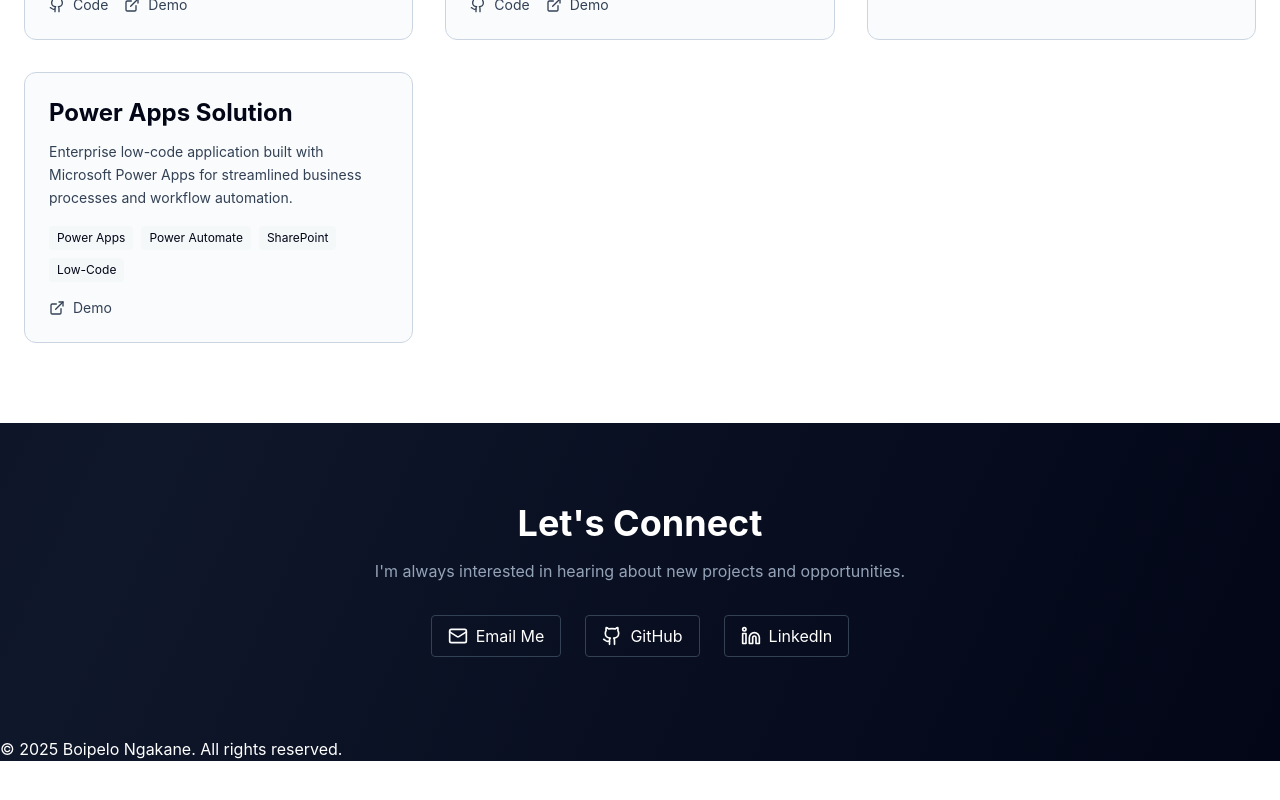
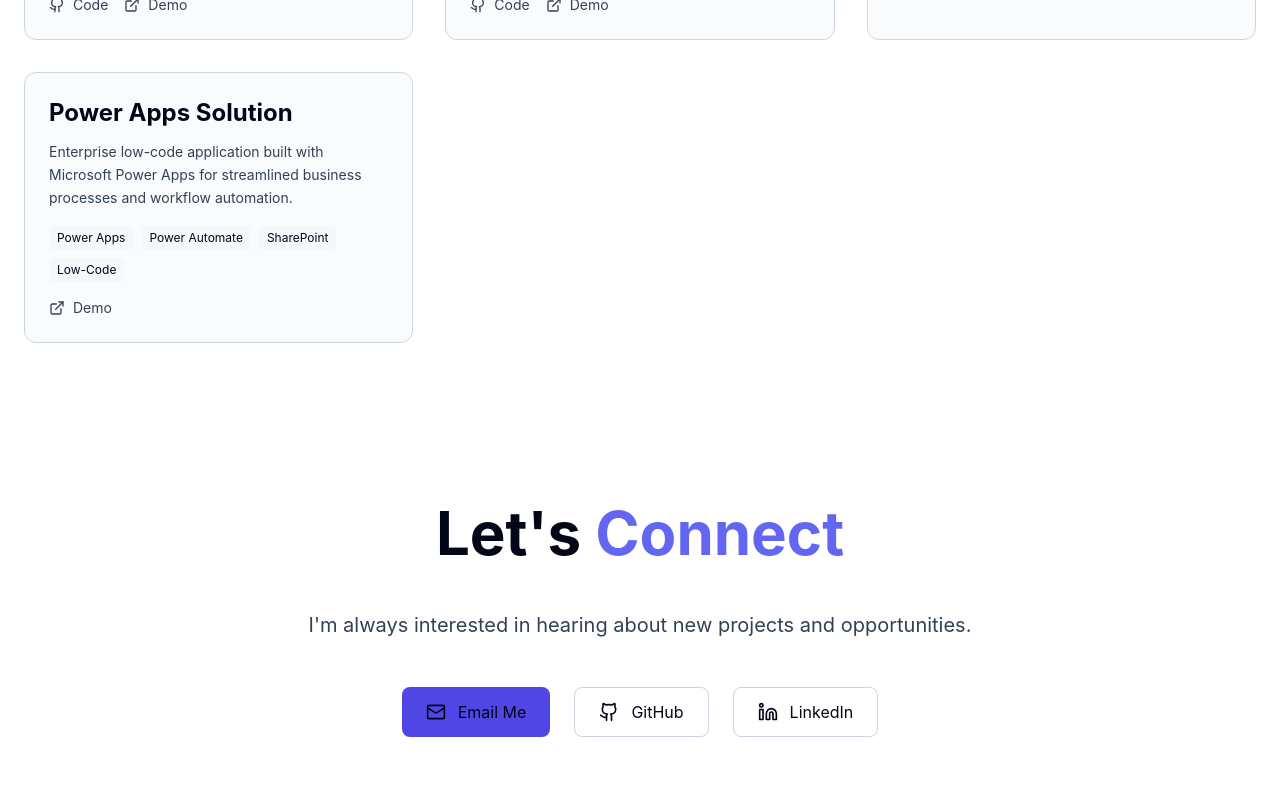
Before and after one commit to boipelo-codes/Project-Portfolio, a React (Vite) app: page / in a window 1280 px wide. Shown: the part 1986-2786 px from the top of the page. Before the commit the page ends 2747 px from the top, so only its background shows below. Built offline with nearby package versions, Linux system fonts and the light colour scheme.

Commit message:
update contact

```diff
--- a/src/components/Contact.jsx
+++ b/src/components/Contact.jsx
@@ -1,42 +1,40 @@
-import React from "react";
-import { Mail, Github, Linkedin } from "lucide-react";
+import React from 'react';
+import { Mail, Github, Linkedin } from 'lucide-react';
 
 export default function Contact() {
   return (
-    <section id="contact" className="contact-section py-20 px-6">
-      <div className="max-w-3xl mx-auto text-center">
-        <h2 className="contact-title text-4xl font-bold mb-4">
-          Let's Connect
+    <section id="services" className="min-h-screen py-20 px-6 bg-slate-950 dark:bg-white text-white dark:text-slate-950">
+      <div className="max-w-7xl mx-auto text-center">
+        <h2 className="text-4xl md:text-6xl font-bold mb-12 animate-fadeIn">
+          Let's <span className="text-indigo-500">Connect</span>
         </h2>
 
-        <p className="contact-description text-slate-400 mb-8">
+        <p className="text-xl text-slate-400 dark:text-slate-700 mb-12 max-w-2xl mx-auto">
           I'm always interested in hearing about new projects and opportunities.
         </p>
 
-        <div className="flex items-center justify-center gap-6 contact-links">
+        <div className="flex justify-center gap-6 mb-12">
           <a
-            href="mailto:your-email@example.com"
-            className="contact-link flex gap-2 items-center px-4 py-2 border border-slate-700 rounded hover:border-slate-500 hover:text-indigo-400 transition"
+            href="mailto:boipelongakane20@gmail.com"
+            className="flex items-center gap-3 px-6 py-3 bg-indigo-600 hover:bg-indigo-700 dark:hover:bg-indigo-500 rounded-lg transition-all hover:scale-105 hover:shadow-lg hover:shadow-indigo-500/50"
           >
             <Mail className="w-5 h-5" />
             Email Me
           </a>
-
           <a
-            href="https://github.com"
+            href="https://github.com/boipelo-codes"
             target="_blank"
             rel="noopener noreferrer"
-            className="contact-link flex gap-2 items-center px-4 py-2 border border-slate-700 rounded hover:border-slate-500 hover:text-indigo-400 transition"
+            className="flex items-center gap-3 px-6 py-3 border border-slate-700 dark:border-slate-300 hover:border-slate-500 dark:hover:border-slate-600 rounded-lg transition-all hover:scale-105"
           >
             <Github className="w-5 h-5" />
             GitHub
           </a>
-
           <a
-            href="https://linkedin.com"
+            href="https://www.linkedin.com/in/boipelo-ngakane-b3b125295"
             target="_blank"
             rel="noopener noreferrer"
-            className="contact-link flex gap-2 items-center px-4 py-2 border border-slate-700 rounded hover:border-slate-500 hover:text-indigo-400 transition"
+            className="flex items-center gap-3 px-6 py-3 border border-slate-700 dark:border-slate-300 hover:border-slate-500 dark:hover:border-slate-600 rounded-lg transition-all hover:scale-105"
           >
             <Linkedin className="w-5 h-5" />
             LinkedIn
```
